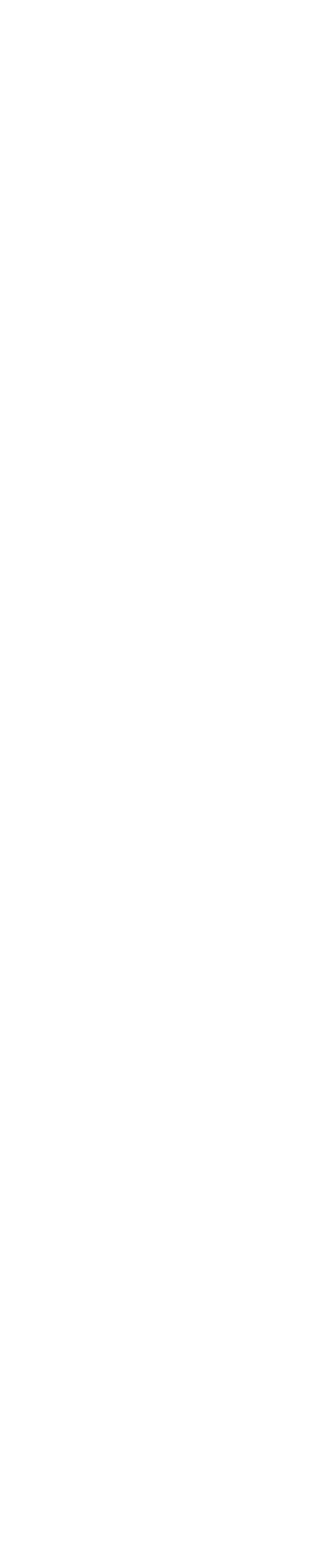
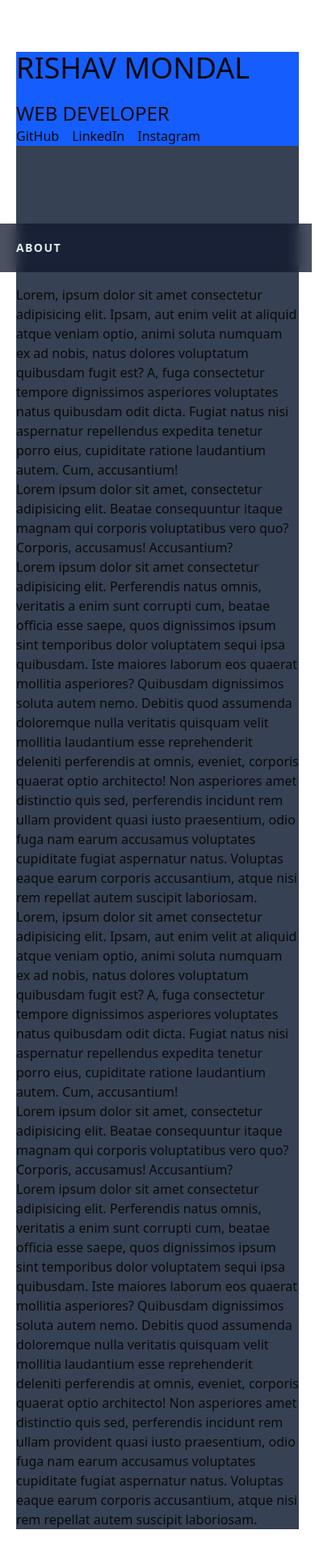
Before and after one commit to CallSignRishav/portfolio-v2, a Next.js app: page / in a window 390 px wide. Shown: the top 1926 px of the page at 81% size. Before the commit the page ends 844 px from the top, so only its background shows below. Built offline with nearby package versions, Linux system fonts and the light colour scheme.

Commit message:
basic structure mobile & desktop

```diff
--- a/src/app/layout.tsx
+++ b/src/app/layout.tsx
@@ -8,9 +8,7 @@ const RootLayout = ({
 }>) => {
 	return (
 		<html lang="en">
-			<body>
-				<main>{children}</main>
-			</body>
+			<body>{children}</body>
 		</html>
 	);
 };
--- a/src/app/page.tsx
+++ b/src/app/page.tsx
@@ -1,7 +1,16 @@
+import AboutSection from "@/components/AboutSection";
+import MainHeader from "@/components/Header/MainHeader";
+
 const page = () => {
 	return (
 		<>
-			<div className=""></div>
+			<div className="px-5">
+				<div className="max-w-7xl mx-auto lg:flex lg:justify-between lg:gap-4 py-16 lg:py-0">
+					<MainHeader />
+
+					<AboutSection />
+				</div>
+			</div>
 		</>
 	);
 };
--- /dev/null
+++ b/src/components/AboutSection.tsx
@@ -0,0 +1,80 @@
+const AboutSection = () => {
+	return (
+		<>
+			<main className="pt-24 lg:w-[52%] lg:py-24 bg-gray-700">
+				<div className="sticky top-0 z-20 -mx-6 mb-4 w-screen bg-slate-900/75 px-6 py-5 backdrop-blur md:-mx-12 md:px-12 lg:sr-only lg:relative lg:top-auto lg:mx-auto lg:w-full lg:px-0 lg:py-0 lg:opacity-0">
+					<h2 className="text-sm font-bold uppercase tracking-widest text-slate-200 lg:sr-only">
+						ABOUT
+					</h2>
+				</div>
+
+				<p className="">
+					Lorem, ipsum dolor sit amet consectetur adipisicing elit.
+					Ipsam, aut enim velit at aliquid atque veniam optio, animi
+					soluta numquam ex ad nobis, natus dolores voluptatum
+					quibusdam fugit est? A, fuga consectetur tempore dignissimos
+					asperiores voluptates natus quibusdam odit dicta. Fugiat
+					natus nisi aspernatur repellendus expedita tenetur porro
+					eius, cupiditate ratione laudantium autem. Cum, accusantium!
+				</p>
+
+				<p className="">
+					Lorem ipsum dolor sit amet, consectetur adipisicing elit.
+					Beatae consequuntur itaque magnam qui corporis voluptatibus
+					vero quo? Corporis, accusamus! Accusantium?
+				</p>
+
+				<p className="">
+					Lorem ipsum dolor sit amet consectetur adipisicing elit.
+					Perferendis natus omnis, veritatis a enim sunt corrupti cum,
+					beatae officia esse saepe, quos dignissimos ipsum sint
+					temporibus dolor voluptatem sequi ipsa quibusdam. Iste
+					maiores laborum eos quaerat mollitia asperiores? Quibusdam
+					dignissimos soluta autem nemo. Debitis quod assumenda
+					doloremque nulla veritatis quisquam velit mollitia
+					laudantium esse reprehenderit deleniti perferendis at omnis,
+					eveniet, corporis quaerat optio architecto! Non asperiores
+					amet distinctio quis sed, perferendis incidunt rem ullam
+					provident quasi iusto praesentium, odio fuga nam earum
+					accusamus voluptates cupiditate fugiat aspernatur natus.
+					Voluptas eaque earum corporis accusantium, atque nisi rem
+					repellat autem suscipit laboriosam.
+				</p>
+				<p className="">
+					Lorem, ipsum dolor sit amet consectetur adipisicing elit.
+					Ipsam, aut enim velit at aliquid atque veniam optio, animi
+					soluta numquam ex ad nobis, natus dolores voluptatum
+					quibusdam fugit est? A, fuga consectetur tempore dignissimos
+					asperiores voluptates natus quibusdam odit dicta. Fugiat
+					natus nisi aspernatur repellendus expedita tenetur porro
+					eius, cupiditate ratione laudantium autem. Cum, accusantium!
+				</p>
+
+				<p className="">
+					Lorem ipsum dolor sit amet, consectetur adipisicing elit.
+					Beatae consequuntur itaque magnam qui corporis voluptatibus
+					vero quo? Corporis, accusamus! Accusantium?
+				</p>
+
+				<p className="">
+					Lorem ipsum dolor sit amet consectetur adipisicing elit.
+					Perferendis natus omnis, veritatis a enim sunt corrupti cum,
+					beatae officia esse saepe, quos dignissimos ipsum sint
+					temporibus dolor voluptatem sequi ipsa quibusdam. Iste
+					maiores laborum eos quaerat mollitia asperiores? Quibusdam
+					dignissimos soluta autem nemo. Debitis quod assumenda
+					doloremque nulla veritatis quisquam velit mollitia
+					laudantium esse reprehenderit deleniti perferendis at omnis,
+					eveniet, corporis quaerat optio architecto! Non asperiores
+					amet distinctio quis sed, perferendis incidunt rem ullam
+					provident quasi iusto praesentium, odio fuga nam earum
+					accusamus voluptates cupiditate fugiat aspernatur natus.
+					Voluptas eaque earum corporis accusantium, atque nisi rem
+					repellat autem suscipit laboriosam.
+				</p>
+			</main>
+		</>
+	);
+};
+
+export default AboutSection;
--- /dev/null
+++ b/src/components/Header/MainHeader.tsx
@@ -0,0 +1,37 @@
+import Link from "next/link";
+
+const MainHeader = () => {
+	return (
+		<header className="lg:sticky lg:top-0 lg:flex lg:max-h-screen lg:w-[48%] lg:flex-col lg:justify-between lg:py-24 bg-blue-600">
+			<div className="flex flex-col gap-10">
+				<div className="flex flex-col gap-5">
+					<p className="text-4xl">RISHAV MONDAL</p>
+
+					<p className="text-2xl">WEB DEVELOPER</p>
+				</div>
+
+				<nav className="hidden lg:block">
+					<ul>
+						<li>ABOUT</li>
+
+						<li>PROJECTS</li>
+
+						<li>SKILLS</li>
+
+						<li>CONTACT</li>
+					</ul>
+				</nav>
+			</div>
+
+			<div className="flex items-center gap-4">
+				<Link href={""}>GitHub</Link>
+
+				<Link href={""}>LinkedIn</Link>
+
+				<Link href={""}>Instagram</Link>
+			</div>
+		</header>
+	);
+};
+
+export default MainHeader;
```
